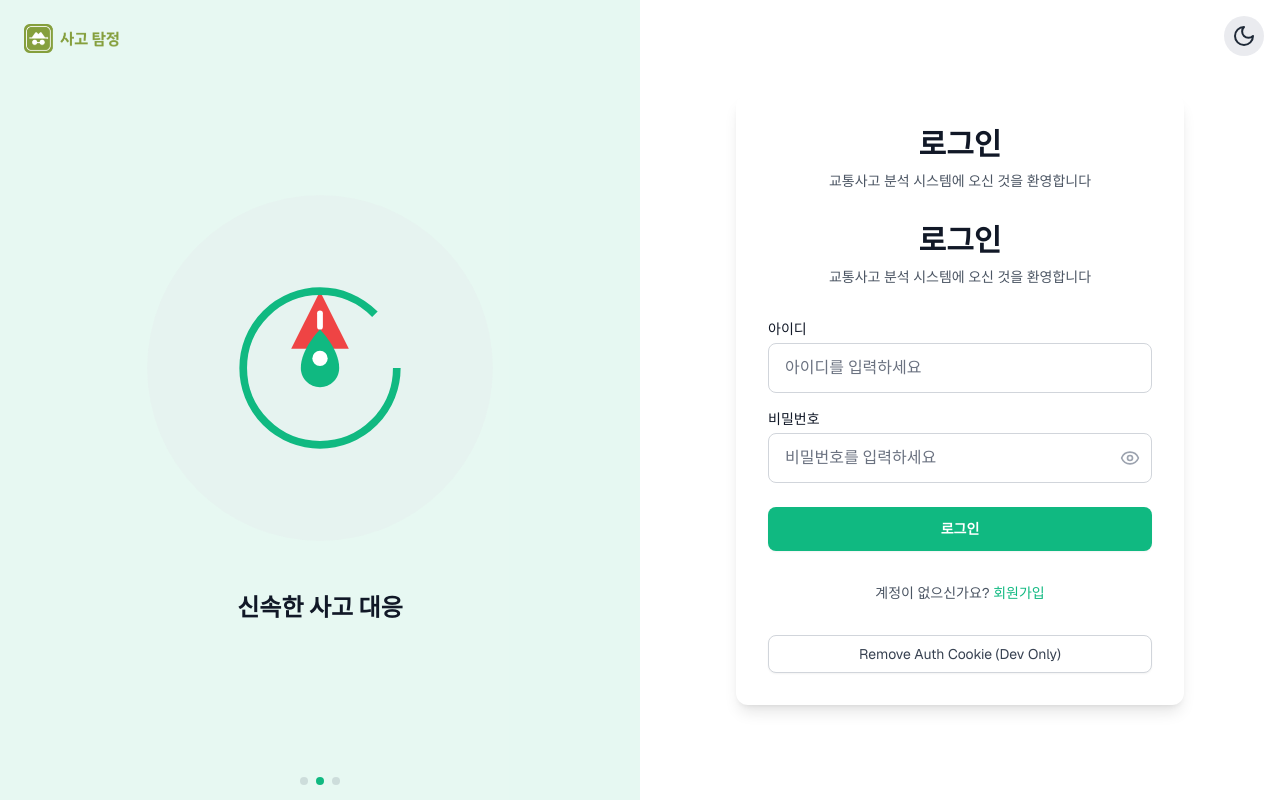
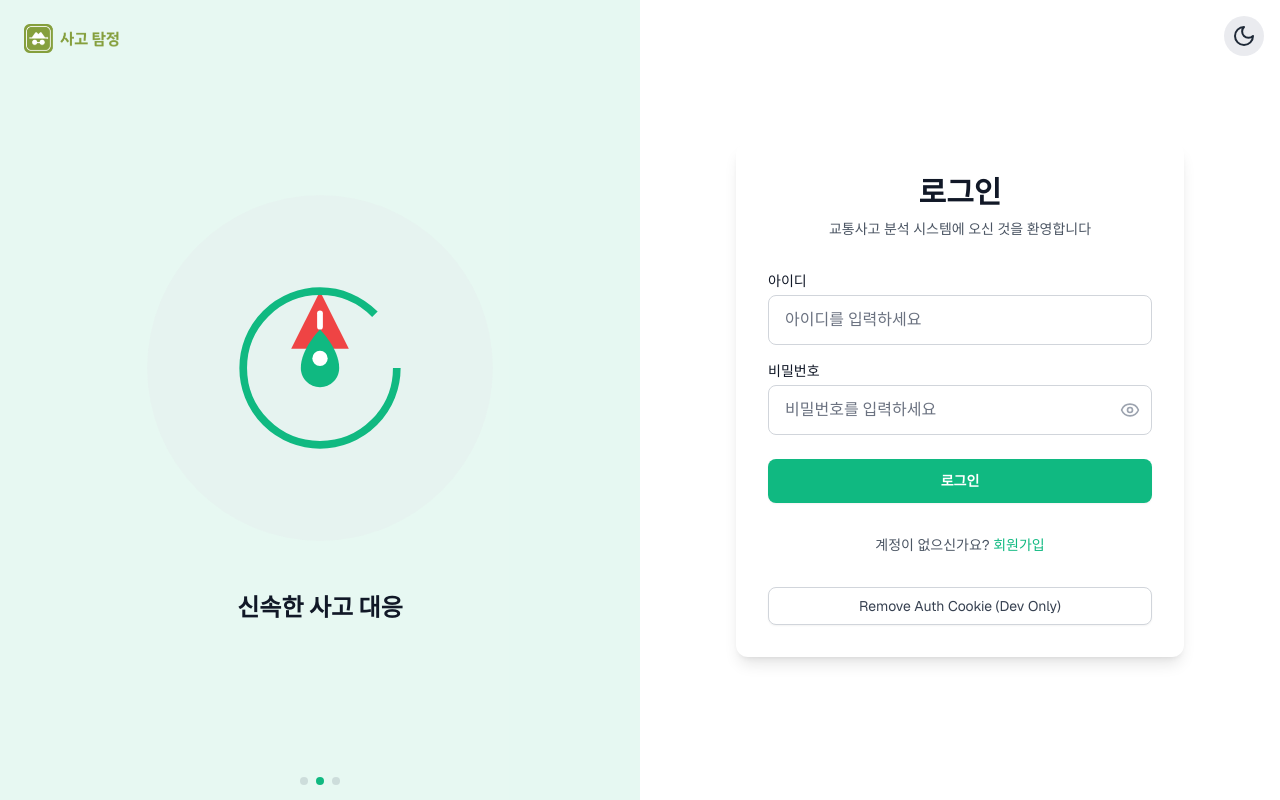
Before and after one commit to hwouu/traffic-incident-analysis-frontend-2, a Next.js app: page /login in a window 1280 px wide. Built offline with nearby package versions, Linux system fonts and the light colour scheme.

Commit message:
fix: login 페이지 제목 중복 제거 - 페이지 컴포넌트에서 중복 제목 제거 - LoginForm 컴포넌트만 렌더링하도록 수정

```diff
--- a/src/app/login/page.tsx
+++ b/src/app/login/page.tsx
@@ -1,17 +1,5 @@
 import LoginForm from '@/components/auth/LoginForm';
 
 export default function LoginPage() {
-  return (
-    <div className="space-y-8">
-      <div className="text-center">
-        <h1 className="text-3xl font-bold text-gray-900 dark:text-white">
-          로그인
-        </h1>
-        <p className="mt-2 text-sm text-gray-600 dark:text-gray-400">
-          교통사고 분석 시스템에 오신 것을 환영합니다
-        </p>
-      </div>
-      <LoginForm />
-    </div>
-  );
+  return <LoginForm />;
 }
```
